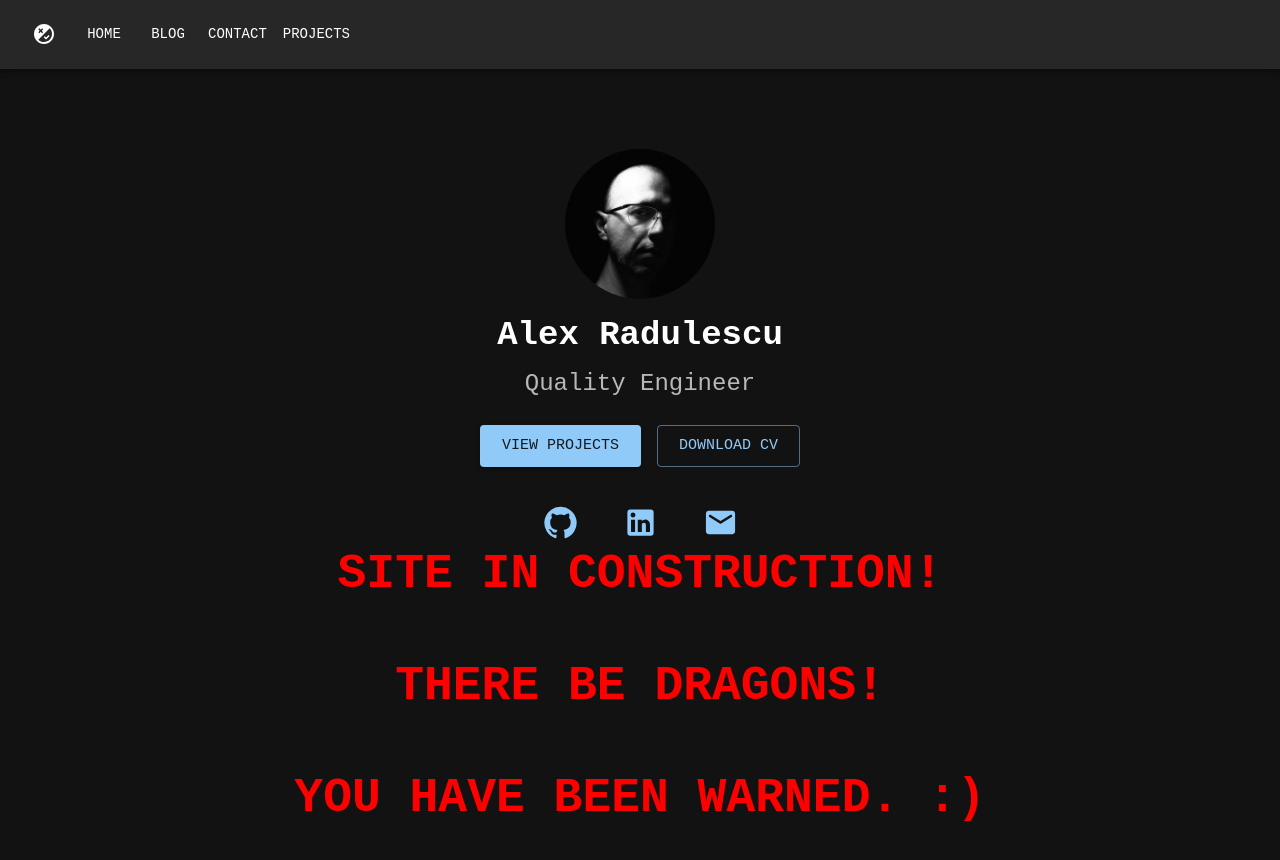
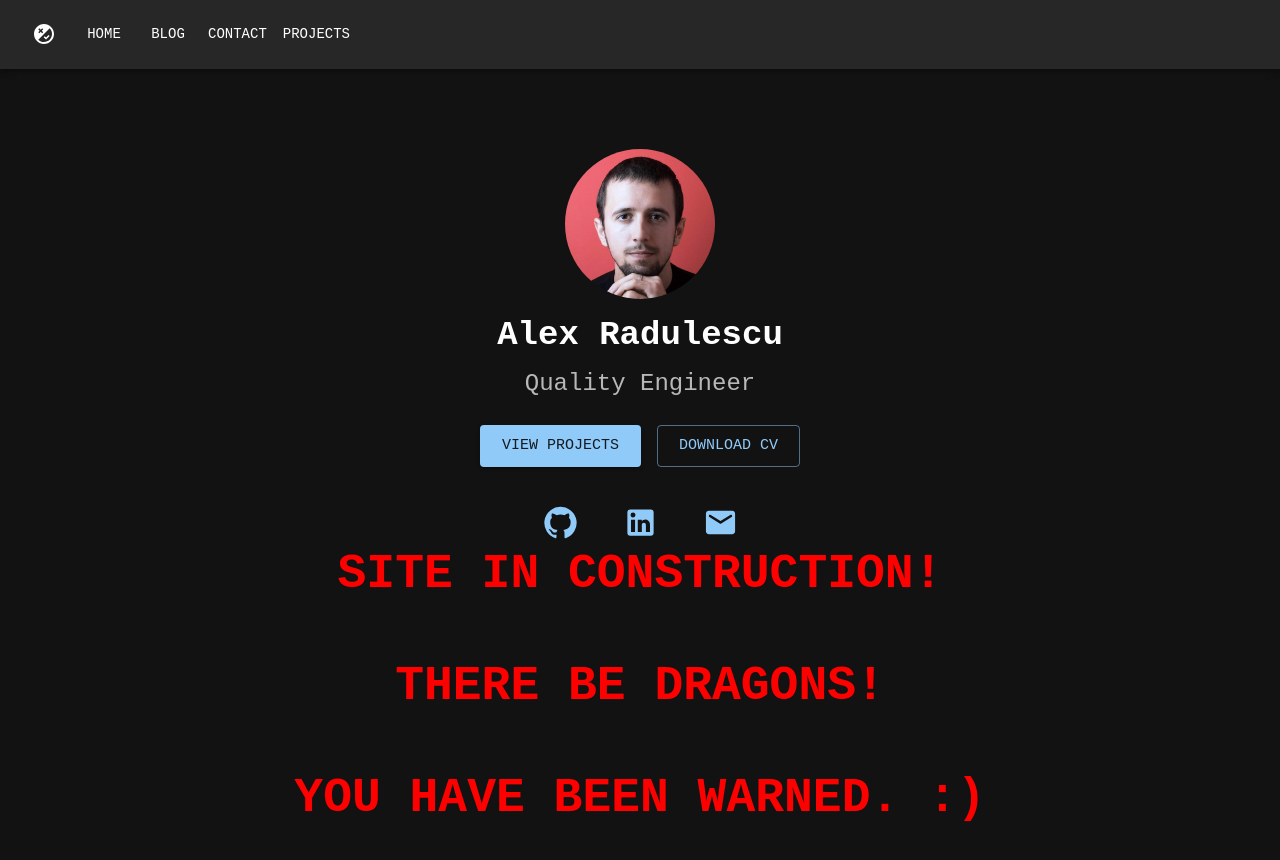
Before and after one commit to separatio/separatio.github.io, a React (Vite) app: page / in a window 1280 px wide. Shown: the top 860 px of the page. Built offline with nearby package versions, Linux system fonts and the light colour scheme.

Commit message:
chore: replace headshot

```diff
--- a/src/pages/Home.page.tsx
+++ b/src/pages/Home.page.tsx
@@ -27,7 +27,7 @@ export default function HomePage({ setCurrentPage }: HomePageProps) {
       >
         {/* Profile Picture */}
         <Avatar
-          src="/headshot.jpg"
+          src="/headshot.png"
           alt="Alex Radulescu"
           sx={{ width: 150, height: 150, mb: 2 }}
         />
```
Also changed, not shown: public/headshot.jpg (deleted), public/headshot.png (added).
